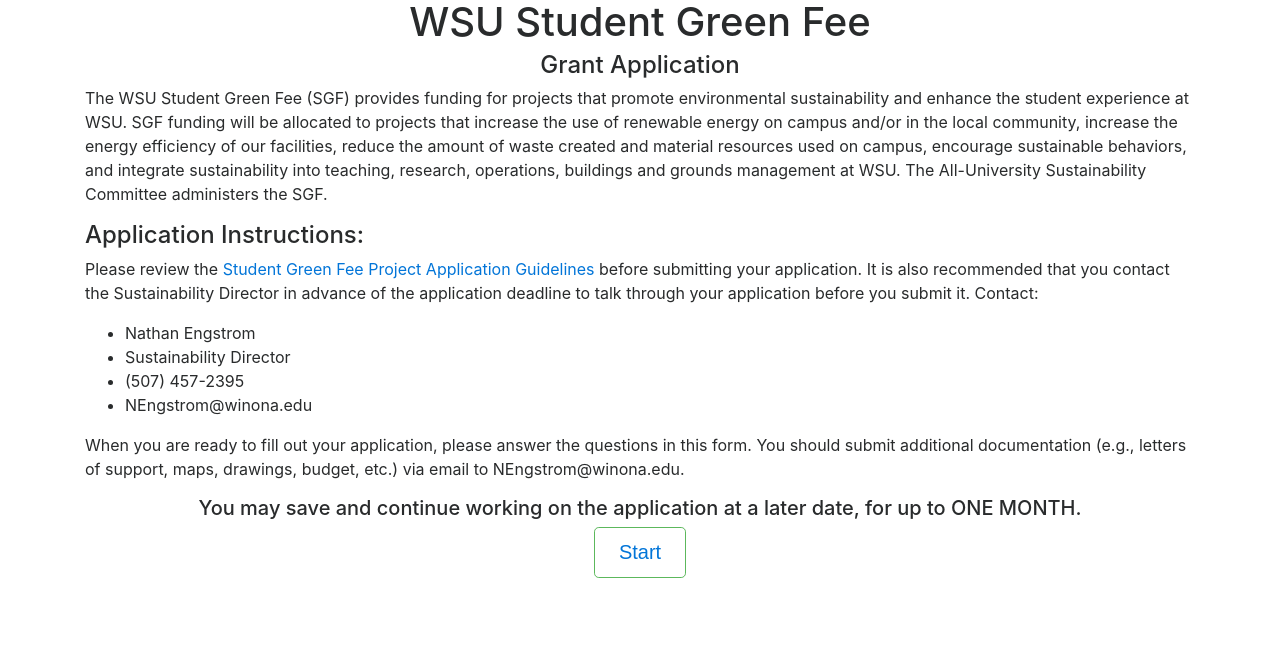
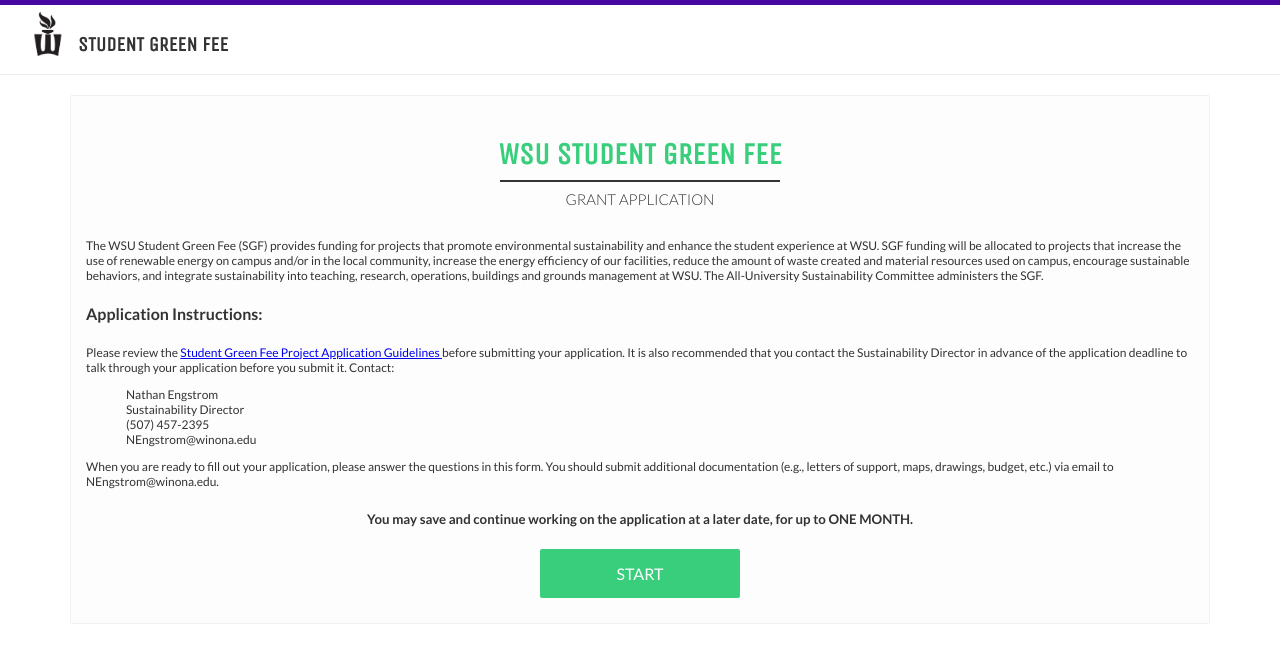
Before and after one commit to lucascredie/CS344_FinalProject, a PHP site: page / in a window 1280 px wide. Shown: the top 663 px of the page. Run offline with PHP 8.4, Linux system fonts and the light colour scheme.

Commit message:
initial css changes
lots of work to be done still

```diff
--- a/css/app.css
+++ b/css/app.css
@@ -0,0 +1,147 @@
+/*
+Winona
+Hex #4B08A1
+R: 75, G: 8, B: 161
+*/
+@import url('https://fonts.googleapis.com/css?family=Unica+One|Lato:300,400,700');
+
+:root {
+    --winona_purple: rgb(70,8,161);
+    --main_green: rgb(57, 206, 124);
+    --main_grey: rgb(51, 51, 51);
+}
+body {
+    margin: 0px;
+    font-family: 'Lato', sans-serif;
+    color: var(--main_grey);
+}
+
+/*
+        NAV BAR - TOP BAR
+ */
+
+#topBar {
+
+    padding-left: 30px;
+    display: flex;
+    align-items: center;
+    height: 75px;
+    border-top: 5px solid var(--winona_purple);
+    border-bottom: 1px solid rgba(129, 129, 129, 0.15);
+    margin: 0px 0px 20px 0px;
+}
+#navLinks li {
+    display: inline-block;
+}
+
+#logo {
+    width: 36px;
+    margin-top: -10px;
+
+}
+.greenText {
+    color: var(--main_green);
+}
+#navh1 {
+    font-family: 'Unica One', cursive;
+    color: var(--main_grey);
+    text-transform: uppercase;
+    font-weight: 300;
+    display: inline-block;
+    font-size: 20px;
+    padding-left: 12px;
+    padding-top: 10px;
+    font-weight: 700;
+
+}
+/*
+INDEX
+*/
+#title, #formTitle {
+    text-transform: uppercase;
+    text-align: center;
+    font-size: 30px;
+    margin: 0px;
+    margin-top: 20px;
+    color: var(--main_green);
+    font-family: 'Unica One', cursive;
+}
+#titleHR {
+    border: 1px solid var(--main_grey);
+    width: 280px;
+}
+#subtitle {
+    text-transform: uppercase;
+    text-align: center;
+    font-size: 15px;
+    font-weight: 100;
+    margin: 0px;
+    margin-bottom: 30px;
+}
+.container {
+    width: 80%;
+    padding: 20px;
+    background: rgb(253, 253, 253);
+    border-radius: 2px;
+    border: 1px solid rgba(185, 185, 185, 0.2);
+}
+
+p {
+    font-size: 12px;
+}
+
+#contact {
+    list-style: none;
+    font-size: 12px;
+}
+
+#note {text-align: center;}
+
+.Button {
+    text-transform: uppercase;
+    text-align: center;
+    width: 200px;
+    padding: 15px 0px;
+    display: block;
+    background: var(--main_green);
+    color: white;
+    text-decoration: none;
+    margin: 5px auto;
+    border-radius: 2px;
+    transition: 300ms;
+}
+
+.Button:hover {
+   transform: translateY(-2px);
+   background: rgb(69, 240, 143);
+   color: var(--main_grey);
+   transition: 300ms;
+   content: "START!";
+   cursor: pointer;
+}
+.Button:focus {
+    outline: none;
+}
+.inline {
+    display: inline-block;
+}
+/*
+    FORMS
+*/
+.radioContainer {
+    width: 300px;
+    margin: 30px auto;
+    text-align: center;
+    padding: 20px;
+    background: rgb(253, 253, 253);
+    border-radius: 2px;
+    border: 1px solid rgba(185, 185, 185, 0.2);
+    font-size: 25px;
+}
+.radioContainer label {
+    display: block;
+    margin: 10px 0px;
+}
+#formTitle {
+    margin-top: 100px;
+}
--- a/header.php
+++ b/header.php
@@ -6,7 +6,7 @@
     <meta http-equiv="X-UA-Compatible" content="ie=edge">
     <title>WSU Student Green Fee</title>
     <link rel="stylesheet" href="css/app.css">
-    <link rel="stylesheet" href="bootstrap/css/bootstrap.css">
+    <link rel="stylesheet" href="bootstrap/css/bootstrap-grid.css">
     <script src="js/jquery-3.2.1.min.js"></script>
     <script src="js/app.js"></script>
 </head>
--- a/index.php
+++ b/index.php
@@ -3,10 +3,13 @@
 <!-- This is the page before the form starts -->
 <body>
 
+<?php include "nav.php"; ?>
+
 <div class="container">
-    <header class="text-center">
-        <h1>WSU Student Green Fee</h1>
-        <h4>Grant Application</h4>
+    <header>
+        <h2 id="title">WSU Student Green Fee</h2>
+        <hr id="titleHR">
+        <h4 id="subtitle">Grant Application</h4>
     </header>
 
     <p>
@@ -33,7 +36,7 @@
     Contact:
     </p>
 
-    <ul>
+    <ul id="contact">
         <li>Nathan Engstrom</li>
         <li>Sustainability Director</li>
         <li>(507) 457-2395</li>
@@ -46,10 +49,10 @@
         via email to NEngstrom@winona.edu.
     </p>
 
-    <h5 class="text-center">You may save and continue working on the application at a later date, for up to ONE MONTH.</h5>
+    <h5 id="note">You may save and continue working on the application at a later date, for up to ONE MONTH.</h5>
 
-    <div class="text-center">
-        <button class="btn btn-outline-success btn-lg"> <a href="userTypeForm.php">Start</a> </button>
+    <div >
+        <a class="Button" href="userTypeForm.php">Start</a>
     </div>
 
 </div>
--- /dev/null
+++ b/nav.php
@@ -0,0 +1,6 @@
+<nav id="topBar">
+
+       <img id="logo" src="images/Flaming_W_Black.png" alt="Winona State Logo" align="bottom">
+        <h1 id="navh1">Student Green Fee</h1>
+
+</nav>
```
Also changed, not shown: userTypeForm.php (+11 -1 lines), Resources/project.sql (renamed from project.sql), images/Flaming_W_Black.png (added), images/Flaming_W_Color.png (added), 1 other file.
